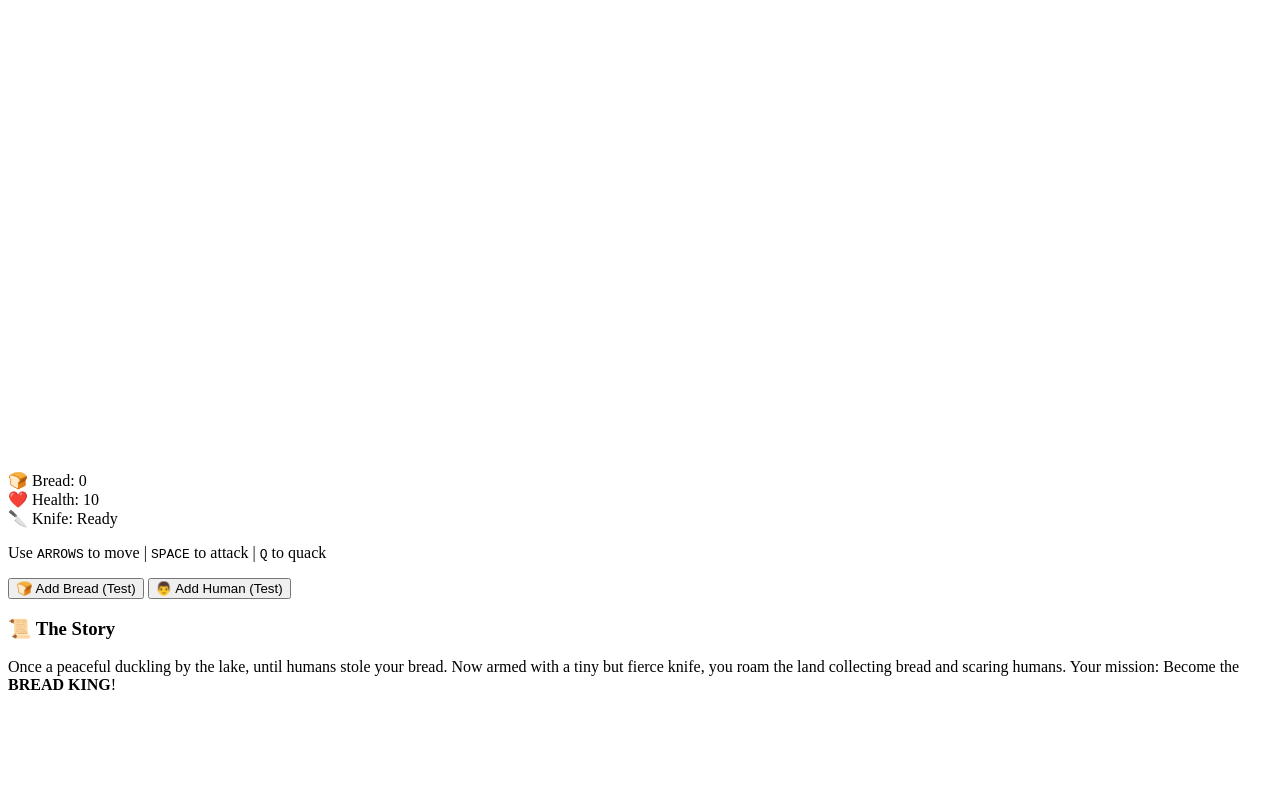
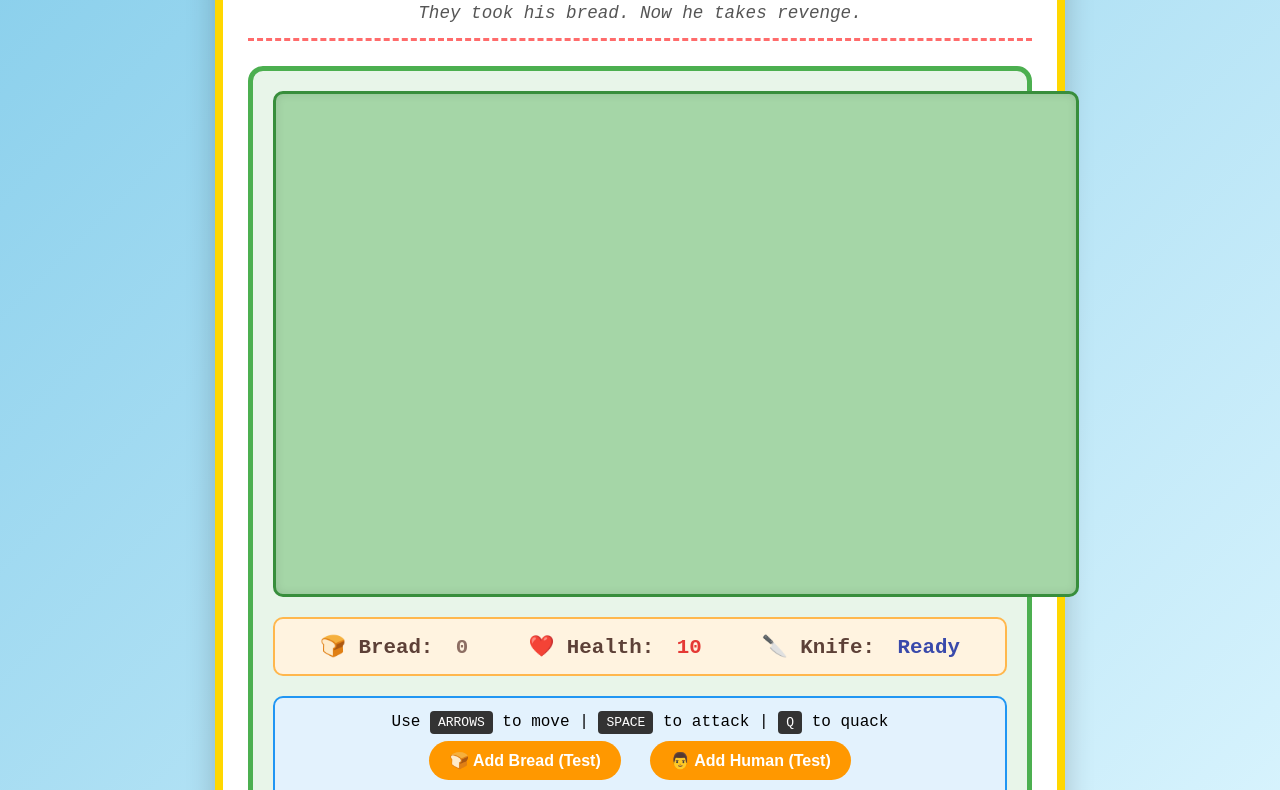
Before and after one commit to XFOX13/duckling-with-a-knife, a plain HTML site: page index.html in a window 1280 px wide. Shown: the part 148-938 px from the top of the page. Before the commit the page ends 858 px from the top, so only its background shows below. Drawn offline with Linux system fonts and the light colour scheme.

Commit message:
Refactor CSS for layout and styling improvements

```diff
--- a/style.css
+++ b/style.css
@@ -1,18 +1,154 @@
-/* Prevent text selection on buttons */
-button {
-    user-select: none;
-    -webkit-user-select: none;
+* {
+    margin: 0;
+    padding: 0;
+    box-sizing: border-box;
 }
 
-/* Better touch targets */
-@media (max-width: 768px) {
-    button {
-        min-height: 44px; /* Apple's recommended touch target size */
-        min-width: 44px;
+body {
+    font-family: 'Courier New', monospace;
+    background: linear-gradient(135deg, #87CEEB, #E0F7FF);
+    min-height: 100vh;
+    padding: 20px;
+}
+
+.game-container {
+    max-width: 850px;
+    margin: 0 auto;
+    background: white;
+    border-radius: 20px;
+    padding: 25px;
+    box-shadow: 0 10px 30px rgba(0, 0, 0, 0.2);
+    border: 8px solid #FFD700;
+}
+
+header {
+    text-align: center;
+    margin-bottom: 25px;
+    padding-bottom: 15px;
+    border-bottom: 3px dashed #FF6B6B;
+}
+
+h1 {
+    font-family: 'Press Start 2P', cursive;
+    color: #FF6B6B;
+    font-size: 2.2em;
+    text-shadow: 3px 3px 0 #FFD700;
+    margin-bottom: 10px;
+}
+
+.tagline {
+    font-style: italic;
+    color: #555;
+    font-size: 1.1em;
+}
+
+.game-area {
+    background: #E8F5E9;
+    border-radius: 15px;
+    padding: 20px;
+    margin-bottom: 25px;
+    border: 5px solid #4CAF50;
+}
+
+#gameCanvas {
+    display: block;
+    margin: 0 auto 20px;
+    background: #A5D6A7;
+    border-radius: 10px;
+    border: 3px solid #388E3C;
+    box-shadow: inset 0 0 10px rgba(0, 0, 0, 0.1);
+}
+
+.hud {
+    display: flex;
+    justify-content: space-around;
+    background: #FFF3E0;
+    padding: 15px;
+    border-radius: 10px;
+    margin-bottom: 20px;
+    border: 2px solid #FFB74D;
+}
+
+.stat {
+    font-size: 1.3em;
+    font-weight: bold;
+}
+
+.label {
+    color: #5D4037;
+    margin-right: 10px;
+}
+
+#breadCount { color: #8D6E63; }
+#healthCount { color: #E53935; }
+#knifeStatus { color: #3949AB; }
+
+.controls {
+    text-align: center;
+    background: #E3F2FD;
+    padding: 15px;
+    border-radius: 10px;
+    border: 2px solid #2196F3;
+}
+
+kbd {
+    background: #333;
+    color: white;
+    padding: 4px 8px;
+    border-radius: 4px;
+    font-family: monospace;
+}
+
+button {
+    background: #FF9800;
+    color: white;
+    border: none;
+    padding: 10px 20px;
+    margin: 10px;
+    border-radius: 50px;
+    font-weight: bold;
+    cursor: pointer;
+    font-size: 1em;
+    transition: transform 0.2s;
+}
+
+button:hover {
+    transform: scale(1.05);
+    background: #F57C00;
+}
+
+.story {
+    background: #F3E5F5;
+    padding: 20px;
+    border-radius: 15px;
+    border: 3px solid #8E24AA;
+}
+
+.story h3 {
+    color: #7B1FA2;
+    margin-bottom: 10px;
+    font-family: 'Press Start 2P', cursive;
+    font-size: 1em;
+}
+
+.story p {
+    line-height: 1.6;
+    color: #4A148C;
+}
+
+/* Mobile responsive */
+@media (max-width: 850px) {
+    #gameCanvas {
+        width: 95%;
+        height: auto;
     }
 
-    #gameCanvas {
-        width: 100%;
-        max-height: 60vh;
+    h1 {
+        font-size: 1.5em;
+    }
+
+    .hud {
+        flex-direction: column;
+        gap: 10px;
     }
 }
```
